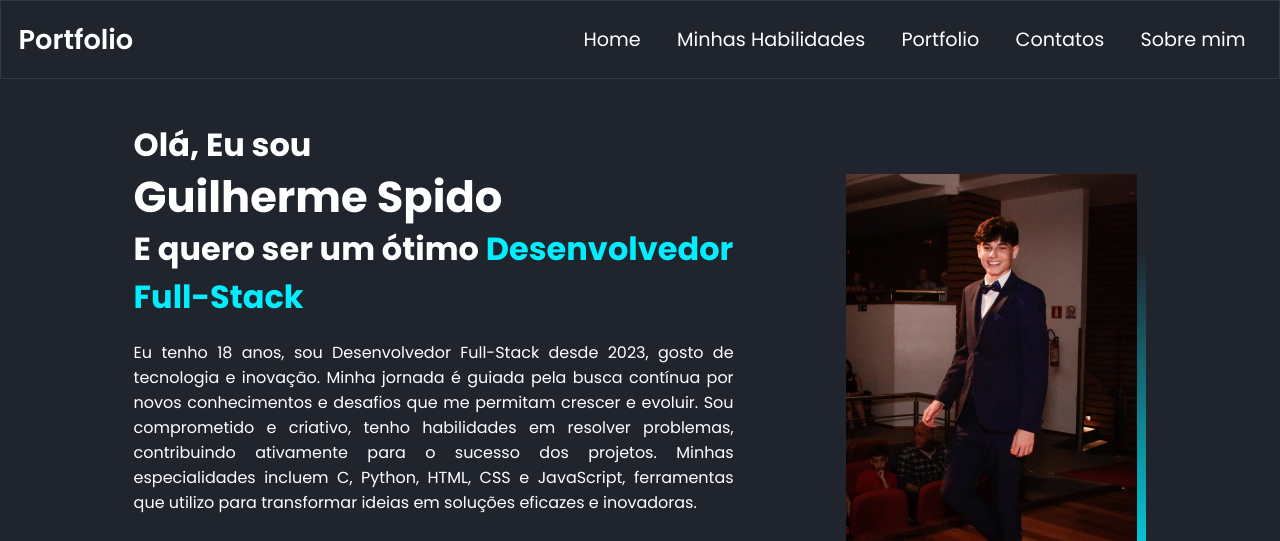
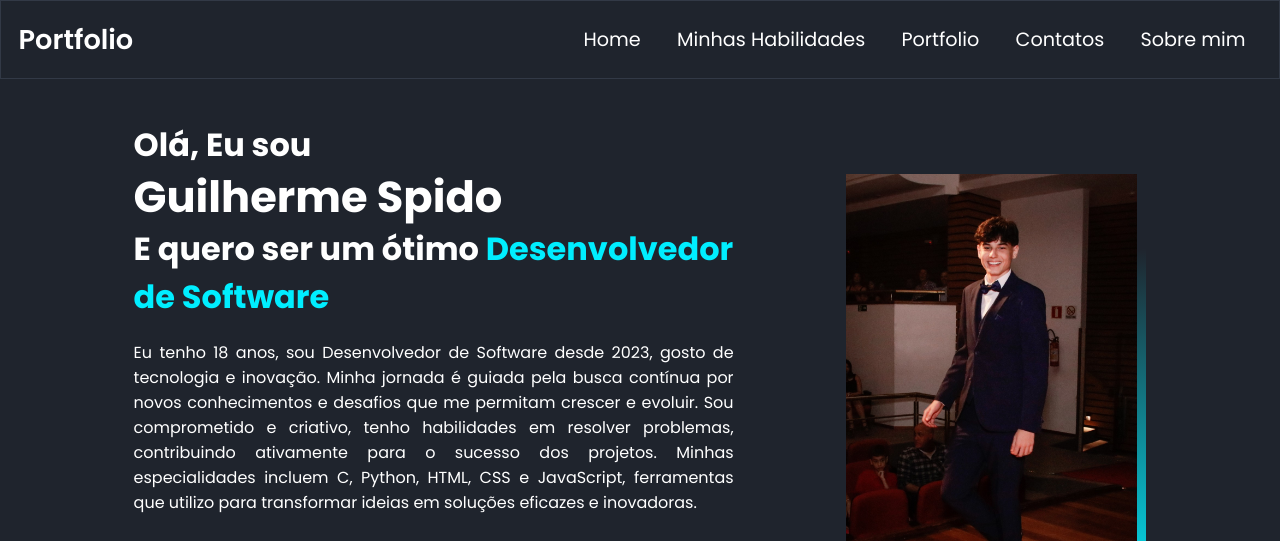
Before and after one commit to GuilhermeSpido/SitePortfolio, a plain HTML site: page index.html in a window 1280 px wide. Shown: the top 541 px of the page. Drawn offline with nearby package versions, Linux system fonts and the light colour scheme.

Commit message:
Update index.html

```diff
--- a/index.html
+++ b/index.html
@@ -45,9 +45,9 @@
         <div class="home-container">
             <h3>Olá, Eu sou</h3>
             <h1>Guilherme Spido</h1>
-            <h3>E quero ser um ótimo <span>Desenvolvedor Full-Stack</span></h3>
+            <h3>E quero ser um ótimo <span>Desenvolvedor de Software</span></h3>
             <p>
-                Eu tenho 18 anos, sou Desenvolvedor Full-Stack desde 2023,  gosto de tecnologia e inovação. Minha jornada é guiada pela busca contínua por novos conhecimentos e desafios que me permitam crescer e evoluir. Sou comprometido e criativo, tenho habilidades em resolver problemas, contribuindo ativamente para o sucesso dos projetos. Minhas especialidades incluem C, Python, HTML, CSS e JavaScript, ferramentas que utilizo para transformar ideias em soluções eficazes e inovadoras.
+                Eu tenho 18 anos, sou Desenvolvedor de Software desde 2023,  gosto de tecnologia e inovação. Minha jornada é guiada pela busca contínua por novos conhecimentos e desafios que me permitam crescer e evoluir. Sou comprometido e criativo, tenho habilidades em resolver problemas, contribuindo ativamente para o sucesso dos projetos. Minhas especialidades incluem C, Python, HTML, CSS e JavaScript, ferramentas que utilizo para transformar ideias em soluções eficazes e inovadoras.
             </p>
 
             <div class="social-media">
@@ -238,9 +238,9 @@
 
         <div class="about-container">
             <h3>Sobre mim</h3>
-            <h2>Desenvolvedor <span>Full-Stack</span></h2>
+            <h2>Desenvolvedor <span>de Software</span></h2>
             <p>
-                Olá! Meu nome é Guilherme Spido, sou um Desenvolvedor Full-Stack com experiência desde 2023. Minha jornada na programação começou com a curiosidade em entender como as coisas funcionam por trás das telas, e essa paixão se transformou em uma carreira dedicada a criar soluções.
+                Olá! Meu nome é Guilherme Spido, sou um Desenvolvedor de Software com experiência desde 2023. Minha jornada na programação começou com a curiosidade em entender como as coisas funcionam por trás das telas, e essa paixão se transformou em uma carreira dedicada a criar soluções.
                 Estou sempre em busca de aprender mais e expandir minhas habilidades. No futuro, pretendo explorar áreas como Segurança da Informação, continuando a crescer como desenvolvedor e a contribuir para projetos desafiadores.
             </p>
 
```
